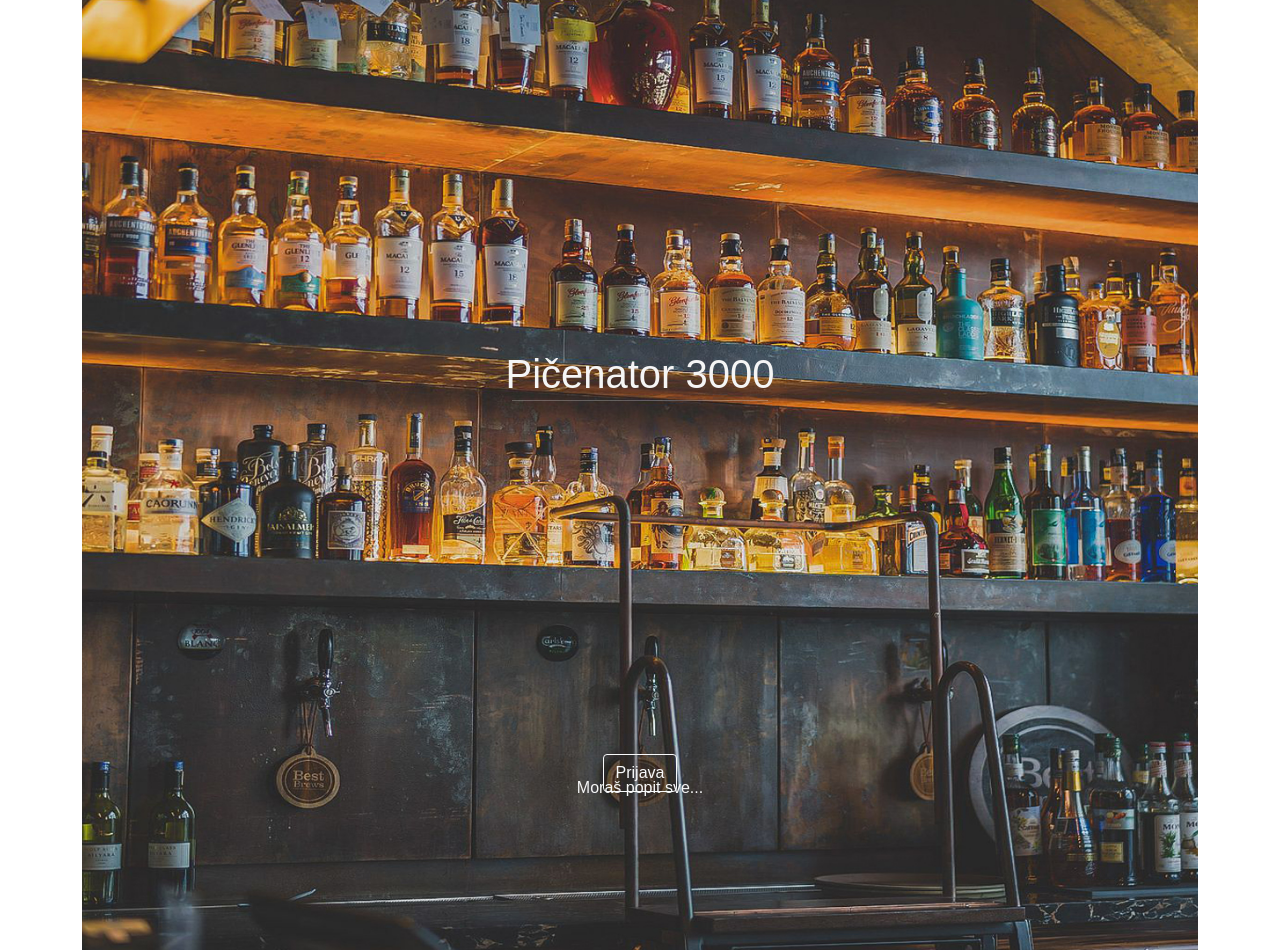
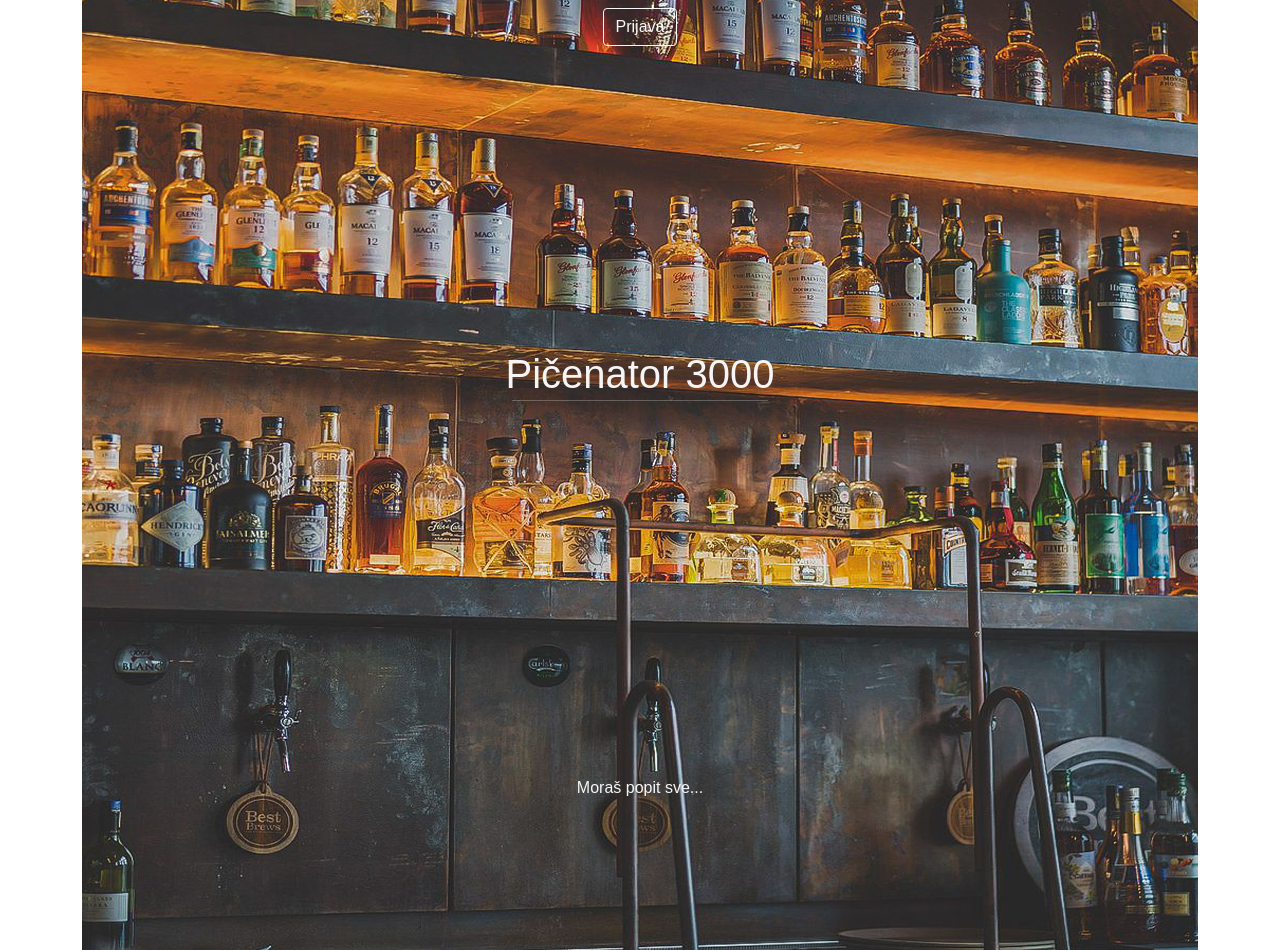
Before and after one commit to MarkoFrankovic/FrontEnd-Picenator3000, a Vue app in the folder frontend/: page / in a window 1280 px wide. After the commit the page ends 800 px from the top, so only its background shows below. Built offline with nearby package versions, Linux system fonts and the light colour scheme.

Commit message:
Update HomeView.vue

```diff
--- a/frontend/src/views/HomeView.vue
+++ b/frontend/src/views/HomeView.vue
@@ -47,8 +47,7 @@ h1 {
   outline-color: grey;
   width: 1000px;
   height: 100px;
-
-  position: absolute;
+  position: fixed;
   top: 0;
   bottom: 0;
   left: 0;
@@ -61,8 +60,7 @@ hr {
   color: whitesmoke;
   outline-color: grey;
   width: 50%;
-
-  position: absolute;
+  position: fixed;
   top: 0;
   bottom: 0;
   left: 0;
@@ -74,7 +72,7 @@ p {
   font-family: "Raleway", sans-serif;
   color: whitesmoke;
   outline-color: grey;
-  position: absolute;
+  position: fixed;
   bottom: 0;
   left: 0;
   right: 0;
@@ -87,19 +85,13 @@ i {
   font-family: "Raleway", sans-serif;
   color: whitesmoke;
   outline-color: grey;
-  position: absolute;
+  position: fixed;
+  top: 0;
   bottom: 0;
   left: 0;
   right: 0;
-}
-
-.bgimg {
-  background-image: url("@/assets/img/thumbnail.jpg");
-  background-position: center;
-  background-size: cover;
-  background-position: center center;
-  width: 2000px;
-  height: 950px;
+  margin: auto;
+  text-align: center;
 }
 
 body,
@@ -107,4 +99,12 @@ html {
   min-height: 100%;
   min-width: 100%;
 }
+.bgimg {
+  background-image: url("@/assets/img/thumbnail.jpg");
+  background-position: center;
+  background-size: auto;
+  background-position: center center;
+  width: 3000px;
+  height: 950px;
+}
 </style>
```
